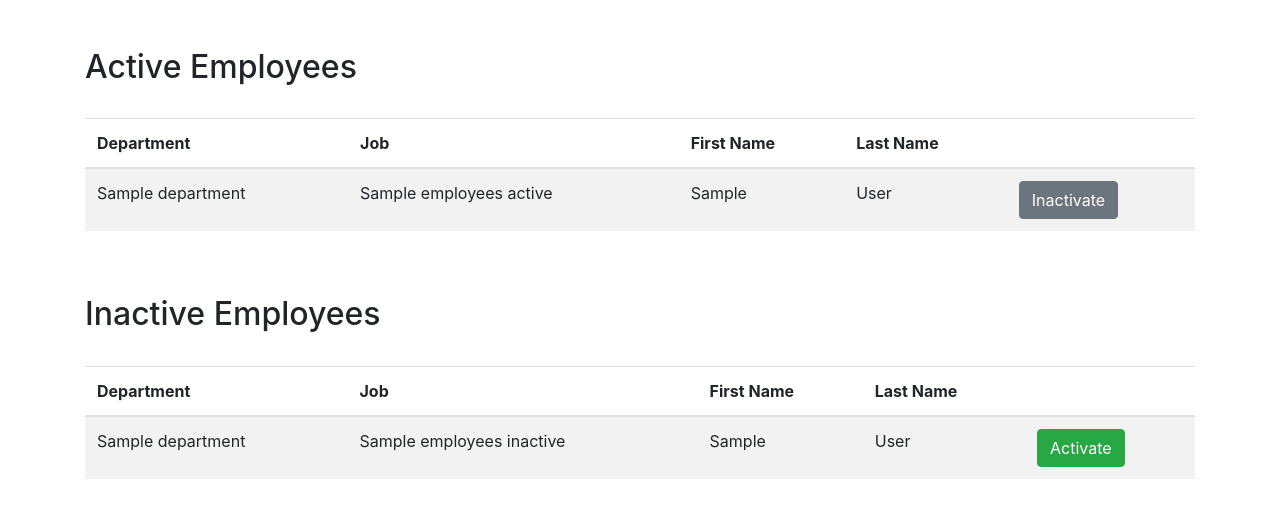
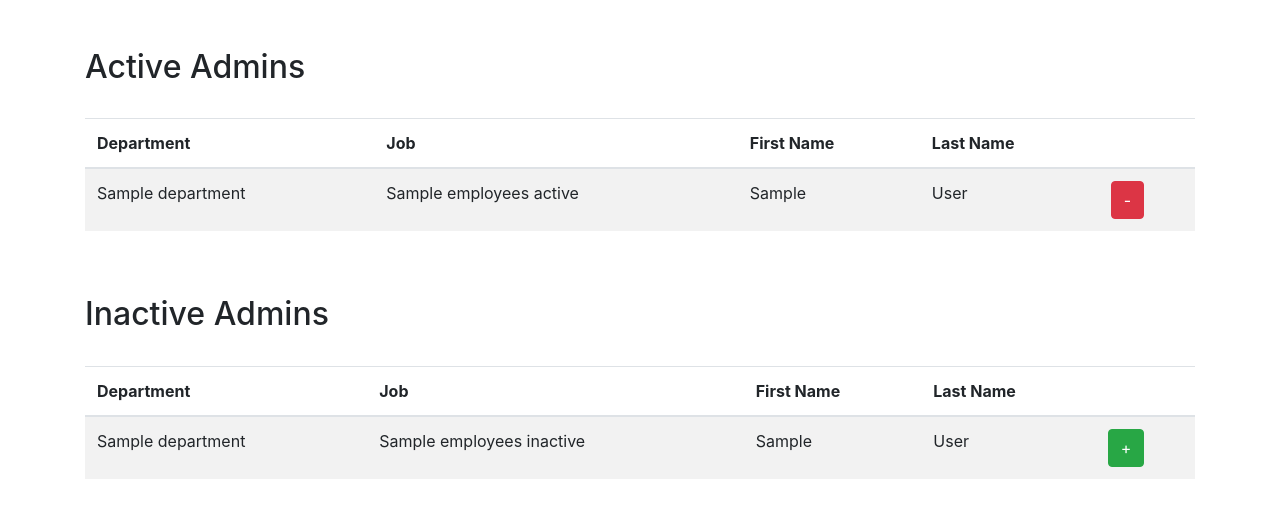
Before and after one commit to thisLexic/anti-covid, a Django app: template pasahero/cities/templates/emp_list.html in a window 1280 px wide. Shown: the part 56-574 px from the top of the page. Run offline with Django 3.2, Linux system fonts and the light colour scheme; the template is opened without the code that fills it: most values are stand-ins (such as "Sample title", 1, 10 or a date in 2020); some libraries are stand-ins or nearby versions.

Commit message:
made more html frontend readability changes

```diff
--- a/pasahero/cities/templates/edit_announcement.html
+++ b/pasahero/cities/templates/edit_announcement.html
@@ -19,6 +19,6 @@
 				<br>
 			</div>
 		<br><br><br>
-		<button type="submit" class="btn btn-success">Change</button>
+		<button type="submit" class="btn btn-success">Save</button>
 </form>
 {% endblock %}
--- a/pasahero/cities/templates/emp_list.html
+++ b/pasahero/cities/templates/emp_list.html
@@ -2,7 +2,7 @@
 
 {% block body %}
 {% if employees_active %}
-<h2>Active Employees</h2><br>
+<h2>Active Admins</h2><br>
 <table class="table table-striped">
 	<thead>
 		<tr>
@@ -30,8 +30,8 @@
 				</td>
 				<td>
 					<a href="{% url 'cities:employee_change' pk=e.id %}">
-						<button type="button" class="btn btn-secondary">
-							Inactivate
+						<button type="button" class="btn btn-danger">
+							-
 						</button>
 					</a>
 				</td>
@@ -42,7 +42,7 @@
 {% endif %}
 
 {% if employees_inactive %}
-<h2>Inactive Employees</h2><br>
+<h2>Inactive Admins</h2><br>
 <table class="table table-striped">
 	<thead>
 		<tr>
@@ -71,7 +71,7 @@
 				<td>
 					<a href="{% url 'cities:employee_change' pk=e.id %}">
 						<button type="button" class="btn btn-success">
-							Activate
+							+
 						</button>
 					</a>
 				</td>
--- a/pasahero/cities/templates/home_city.html
+++ b/pasahero/cities/templates/home_city.html
@@ -7,17 +7,17 @@
 		If you have an announcement for your commuters, contact your admin.
 	</h2>
 {% elif status == 'maj' %}
-	<h6>Announcement to commuters:</h6>
+	<h1>Announcement to {{ city.name }} commuters:</h1>
 	<h2>
 		{{ city.major_announcement }}
 	</h2>
 {% elif status == 'min' %}
-	<h6>Announcement to commuters:</h6>
+	<h1>Announcement to {{ city.name }} commuters:</h1>
 	<h4>
 		{{ city.minor_announcement }}
 	</h4>
 {% else %}
-	<h6>Announcement to commuters:</h6>
+	<h1>Announcement to {{ city.name }} commuters:</h1>
 	<h2>
 		{{ city.major_announcement }}
 	</h2>
--- a/pasahero/templates/base.html
+++ b/pasahero/templates/base.html
@@ -35,10 +35,10 @@
               All Routes
             </a>
             <a class="nav-item nav-link active" href="{% url 'cities:employees_list' %}">
-              All Employees
+              All Admins
             </a>
             <a class="nav-item nav-link active" href="{% url 'cities:add' %}">
-              Add Employee
+              Create Admin
             </a>
             <a class="nav-item nav-link active" href="{% url 'cities:change_password' %}">
               Change Password
```
Also changed, not shown: pasahero/cities/templates/routes_list.html (+8 -6 lines).
